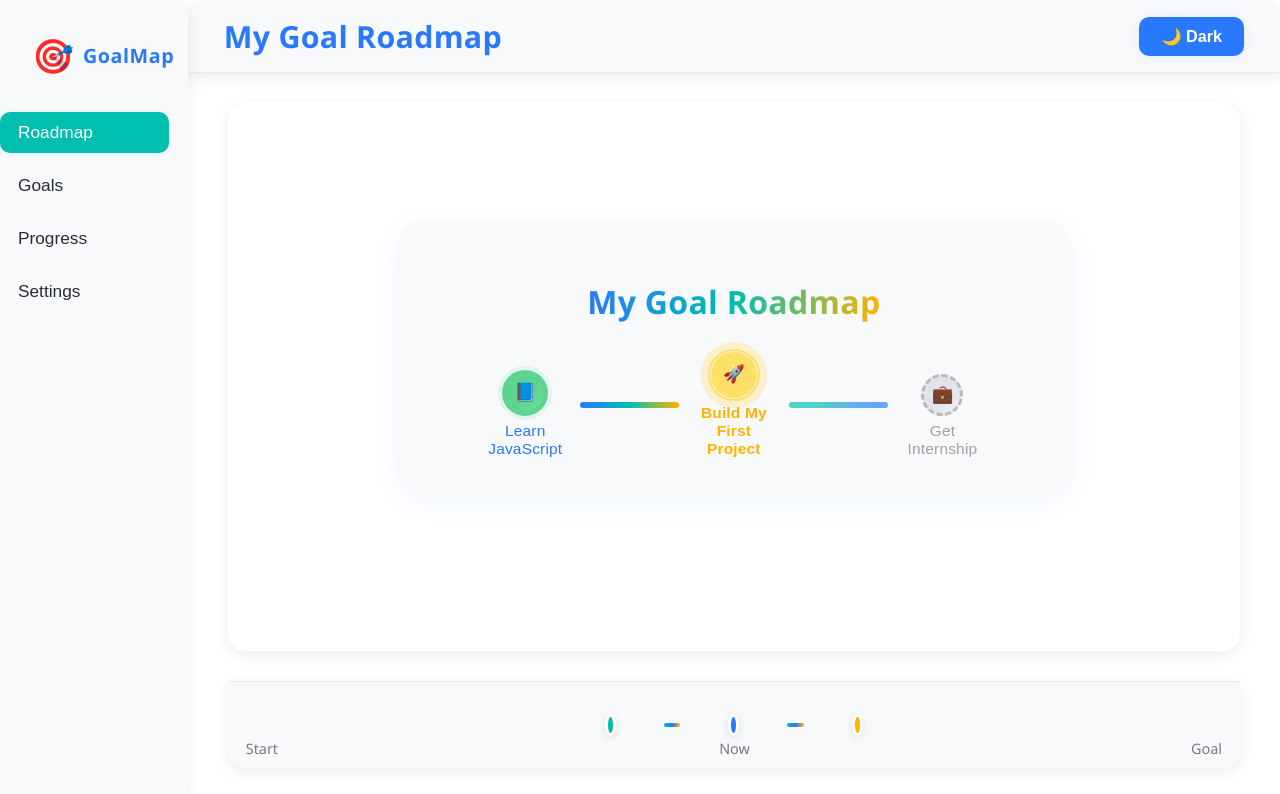
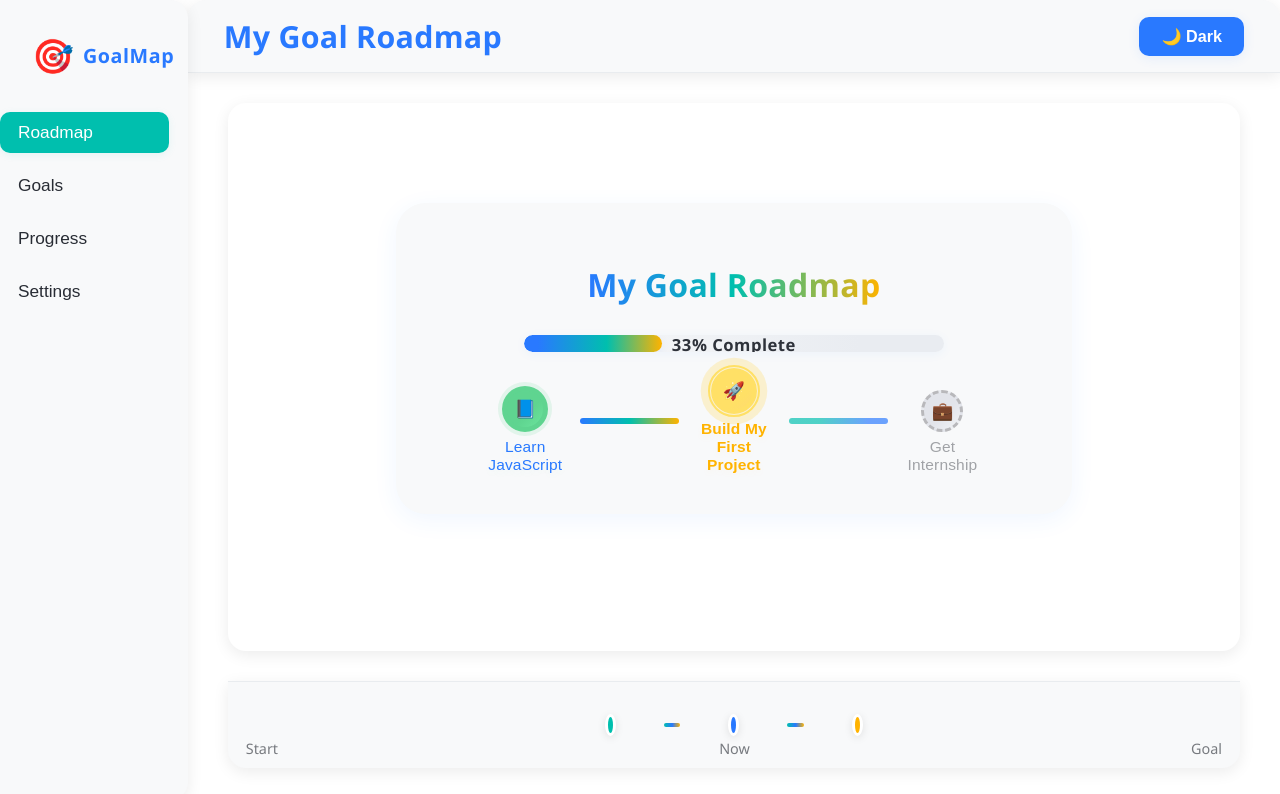
Before and after one commit to Workflow-Manager-admin/goalmap-visualizer-111016-0bad53c1, a React (Create React App) app in the folder goal_roadmap_frontend/: page / in a window 1280 px wide. Shown: the top 794 px of the page. Built offline with nearby package versions, Linux system fonts and the light colour scheme; the HTML template or start-up script is replaced by a standard one.

Commit message:
CheckPoint - cg806f31a1

```diff
--- a/goal_roadmap_frontend/src/App.css
+++ b/goal_roadmap_frontend/src/App.css
@@ -208,6 +208,49 @@
   flex-direction: column;
   align-items: center;
 }
+
+/* Animated Progress Bar Styles */
+.progressbar-outer-track {
+  background: linear-gradient(90deg, var(--bg-secondary), #e9ecf1 80%);
+  border-radius: 9px;
+  position: relative;
+  overflow: hidden;
+  width: 100%;
+  box-shadow: 0 2px 11px rgba(41,121,255,0.055);
+  margin-bottom: 16px;
+  height: 17px;
+  transition: background 0.3s;
+}
+.progressbar-inner-fill {
+  background: linear-gradient(90deg, var(--primary) 10%, var(--accent) 60%, var(--secondary) 100%);
+  border-radius: 9px;
+  height: 100%;
+  transition: width 0.64s cubic-bezier(.61,1.38,.39,.82), background 0.44s;
+  position: absolute;
+  left: 0;
+  top: 0;
+  z-index: 2;
+  box-shadow: 0 2px 9px rgba(41,121,255,0.075);
+}
+@media (max-width: 768px) {
+  .progressbar-outer-track {
+    max-width: 97vw;
+    height: 13px;
+    font-size: 0.95em;
+  }
+  .progressbar-inner-fill {
+    height: 100%;
+  }
+}
+@media (max-width: 480px) {
+  .progressbar-outer-track {
+    min-width: 67vw;
+    height: 9px;
+    font-size: 0.89em;
+  }
+}
+
+/* The progress label text is styled inline! */
 .roadmap-bar-flex {
   display: flex;
   flex-direction: row;
--- a/goal_roadmap_frontend/src/RoadmapProgressBar.js
+++ b/goal_roadmap_frontend/src/RoadmapProgressBar.js
@@ -1,4 +1,4 @@
-import React, { useState } from "react";
+import React, { useState, useEffect, useRef } from "react";
 import "./App.css";
 
 /**
@@ -47,9 +47,52 @@ function RoadmapProgressBar({ milestones }) {
   const [modalOpen, setModalOpen] = useState(false);
   const [modalMilestone, setModalMilestone] = useState(null);
 
+  // Determine completed progress.
+  const numComplete = milestoneData.filter(m => m.status === "complete").length;
+  const progressPercent = Math.round((numComplete / milestoneData.length) * 100);
+
+  // Animation state for progress bar
+  const [animatedPercent, setAnimatedPercent] = useState(progressPercent);
+  const animationRef = useRef();
+
+  // Animate fill: when percent changes, animate a "filling" effect.
+  useEffect(() => {
+    const start = animatedPercent;
+    const end = progressPercent;
+    const duration = 680; // ms
+    if (start === end) return;
+
+    let startTs = null;
+    cancelAnimationFrame(animationRef.current);
+
+    function animate(ts) {
+      if (!startTs) startTs = ts;
+      const elapsed = ts - startTs;
+      let newPercent;
+      if (elapsed >= duration) {
+        newPercent = end;
+      } else {
+        // EaseInOutQuad
+        const t = elapsed / duration;
+        const eased = t < 0.5
+          ? 2 * t * t
+          : -1 + (4 - 2 * t) * t;
+        newPercent = Math.round(start + (end - start) * eased);
+      }
+
+      setAnimatedPercent(newPercent);
+
+      if (elapsed < duration && newPercent !== end) {
+        animationRef.current = requestAnimationFrame(animate);
+      }
+    }
+
+    animationRef.current = requestAnimationFrame(animate);
+    return () => cancelAnimationFrame(animationRef.current);
+  }, [progressPercent]);
+
   // Helper for styling circles based on status
   const getMilestoneDotClass = (status) => {
-    // We'll use semantic class names but drive color via new CSS styling (modern palette)
     switch (status) {
       case "complete":
         return "roadmap-dot milestone-dot-complete";
@@ -110,6 +153,60 @@ function RoadmapProgressBar({ milestones }) {
 
   return (
     <div className="roadmap-progress-container" aria-label="Path of roadmap milestones">
+      {/* Animated percentage bar with label */}
+      <div className="progressbar-outer-track" style={{
+        width: "100%",
+        maxWidth: 420,
+        height: 17,
+        marginBottom: 16,
+        borderRadius: 9,
+        background: "linear-gradient(90deg, var(--bg-secondary), #e9ecf1 80%)",
+        boxShadow: "0 2px 11px rgba(41,121,255,0.055)",
+        position: "relative",
+        overflow: "hidden",
+        display: "flex",
+        alignItems: "center"
+      }}>
+        <div
+          className="progressbar-inner-fill"
+          style={{
+            position: "absolute",
+            left: 0,
+            top: 0,
+            height: "100%",
+            borderRadius: 9,
+            width: `${animatedPercent}%`,
+            background: "linear-gradient(90deg,var(--primary) 10%,var(--accent) 60%,var(--secondary) 100%)",
+            transition: "width 0.64s cubic-bezier(.61,1.38,.39,.82)",
+            boxShadow: animatedPercent > 3 ? "0 2px 9px rgba(41,121,255,0.075)" : "none",
+            zIndex: 2
+          }}
+          aria-valuenow={animatedPercent}
+          aria-valuemin={0}
+          aria-valuemax={100}
+          aria-label="Progress bar for milestone completion"
+          role="progressbar"
+        />
+        <span
+          style={{
+            position: "absolute",
+            left: "50%",
+            top: "50%",
+            transform: "translate(-50%,-50%)",
+            color: "var(--text-primary)",
+            fontWeight: 700,
+            fontSize: "1.04em",
+            opacity: 0.97,
+            letterSpacing: "0.03em",
+            zIndex: 5,
+            userSelect: "none",
+            pointerEvents: "none"
+          }}
+        >
+          {animatedPercent}% Complete
+        </span>
+      </div>
+      {/* Milestone Circles Row */}
       <div
         className="roadmap-bar-flex"
         style={{
```
